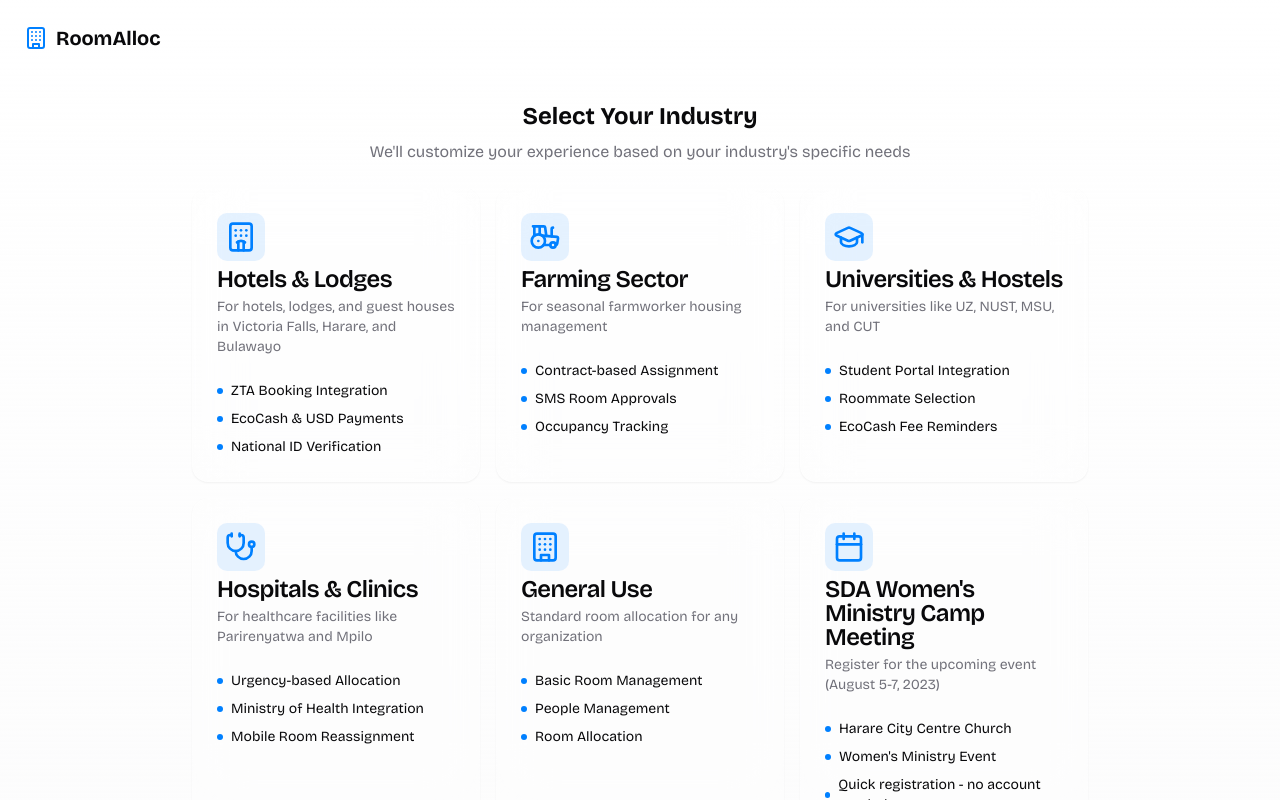
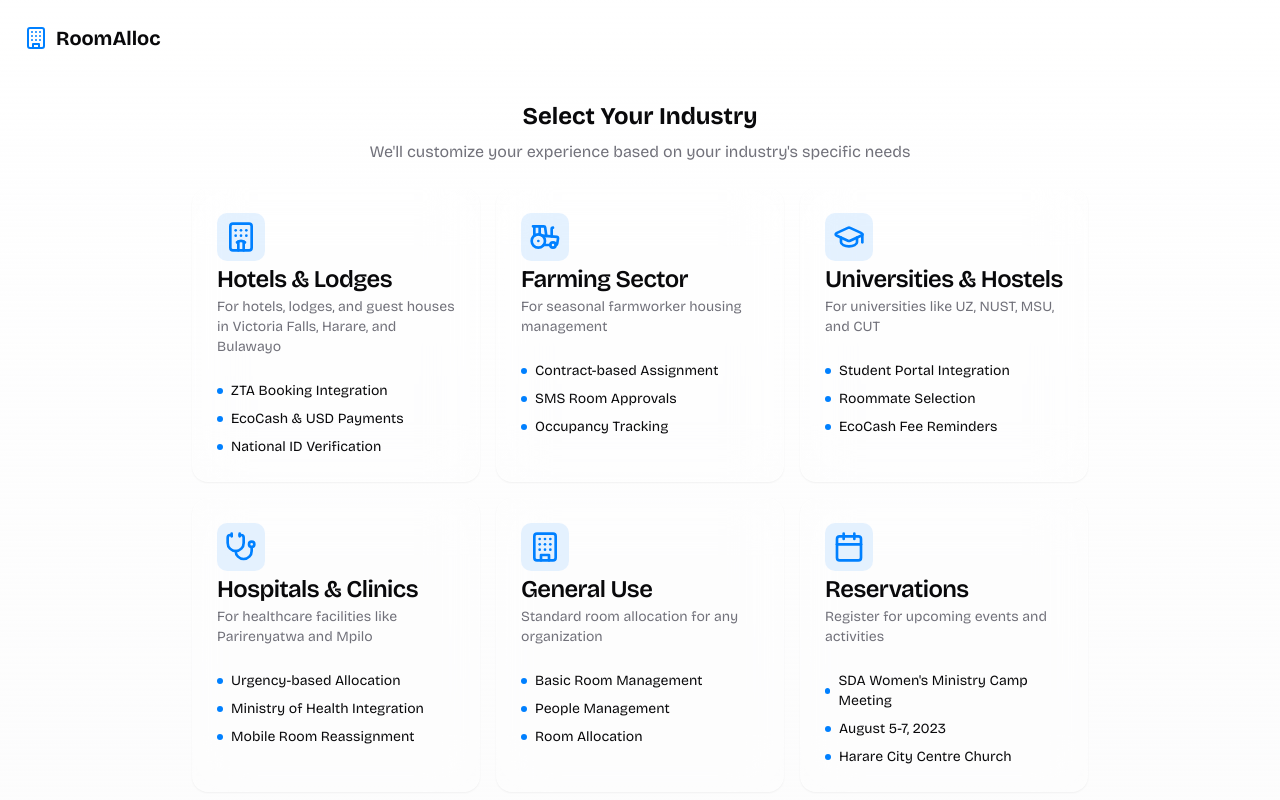
Before and after one commit to jpm7704/roomify-allocations, a React (Vite) app: page /onboarding in a window 1280 px wide. Both pictures are taken after a click on the button "Get Started". Built offline with nearby package versions, Linux system fonts and the light colour scheme.

Commit message:
Refactor Industry Selection for Events
Modify the industry selection process to accommodate event reservations as cards in a list, allowing users to register and reserve under specific events.

```diff
--- a/src/components/IndustrySelector.tsx
+++ b/src/components/IndustrySelector.tsx
@@ -52,10 +52,10 @@ const IndustrySelector = ({ onSelectIndustry }: IndustrySelectorProps) => {
     },
     {
       id: 'reservation',
-      title: 'SDA Women\'s Ministry Camp Meeting',
-      description: 'Register for the upcoming event (August 5-7, 2023)',
+      title: 'Reservations',
+      description: 'Register for upcoming events and activities',
       icon: <Calendar className="h-8 w-8" />,
-      features: ['Harare City Centre Church', 'Women\'s Ministry Event', 'Quick registration - no account needed']
+      features: ['SDA Women\'s Ministry Camp Meeting', 'August 5-7, 2023', 'Harare City Centre Church']
     }
   ];
 
```
